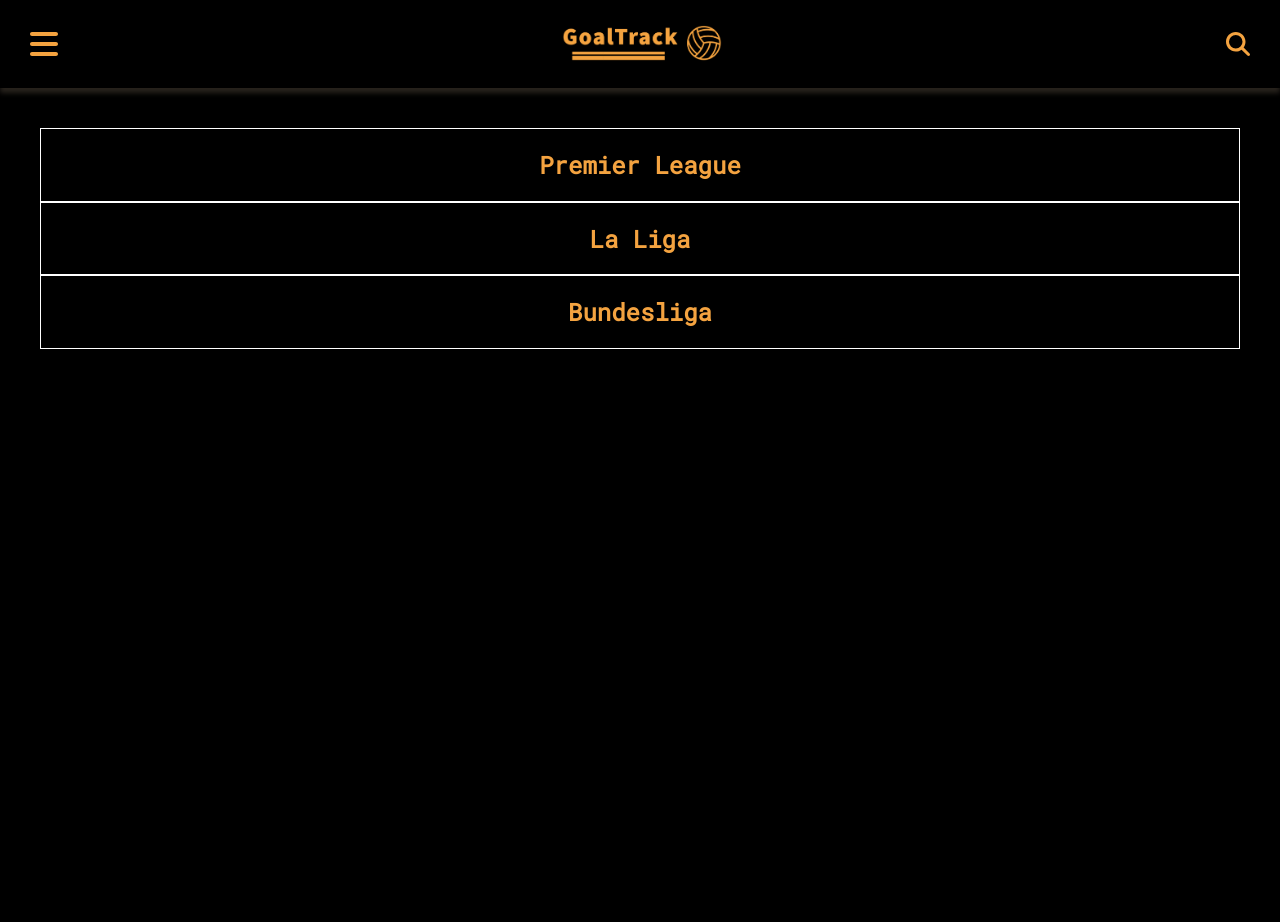
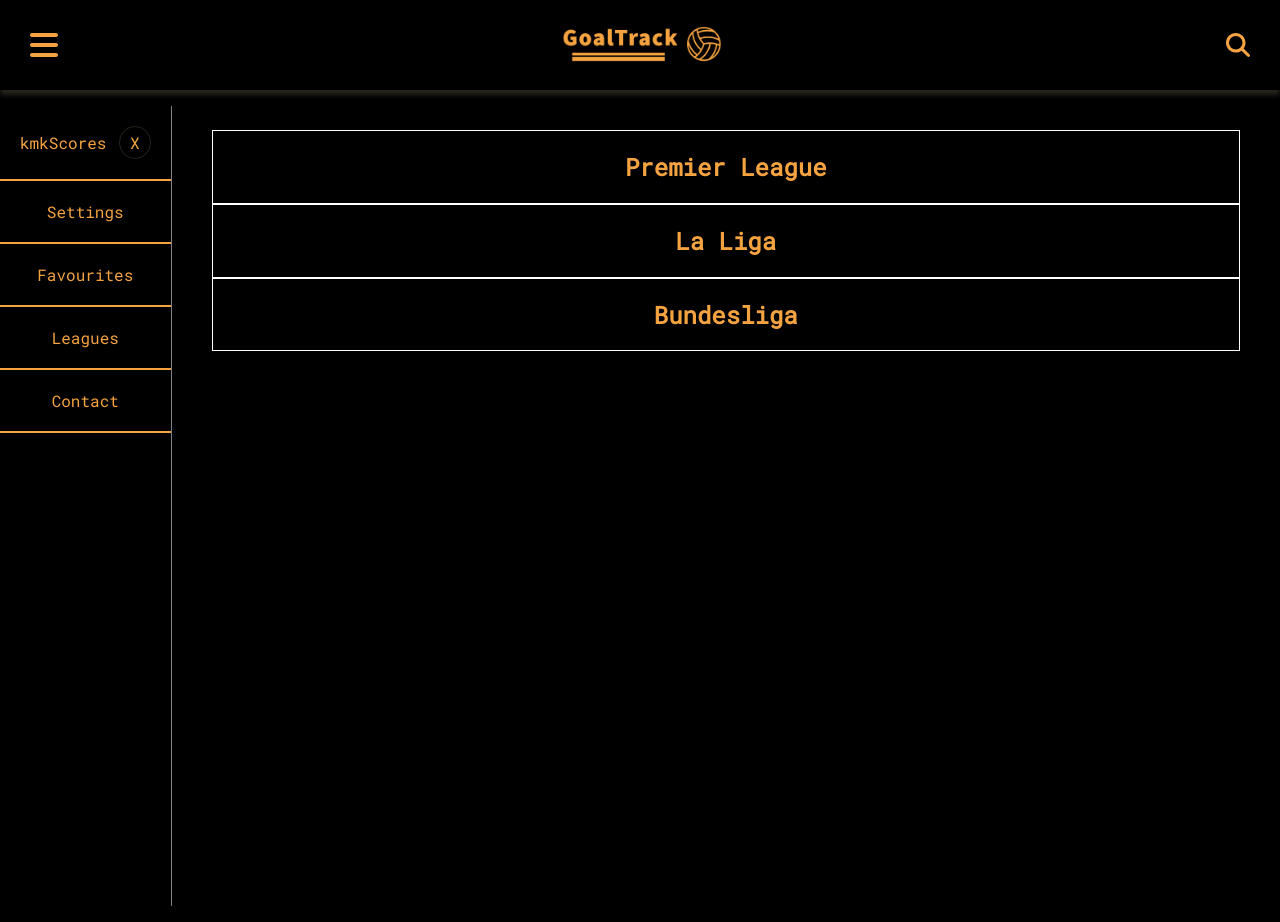
Before and after one commit to kyljmk/goaltrack, a React (Create React App) app in the folder kmkscores/: page / in a window 1280 px wide. Before the commit the page ends 800 px from the top, so only its background shows below. Built offline with nearby package versions, Linux system fonts and the light colour scheme.

Commit message:
Add Header Component

```diff
--- a/kmkscores/src/Types.tsx
+++ b/kmkscores/src/Types.tsx
@@ -256,3 +256,8 @@ export type Score = {
 export interface IDailyLeagueProps {
   fixtures: DailyFixture[];
 }
+
+export interface IMenuProps {
+  closeMenu: Dispatch<SetStateAction<boolean>>;
+  dropdown: boolean;
+}
--- a/kmkscores/src/components/Header.tsx
+++ b/kmkscores/src/components/Header.tsx
@@ -3,59 +3,19 @@ import "../styles/Header.css";
 import { FontAwesomeIcon } from "@fortawesome/react-fontawesome";
 import { faBars, faMagnifyingGlass } from "@fortawesome/free-solid-svg-icons";
 import { useNavigate } from "react-router-dom";
+import Menu from "./Menu";
 
 function Header() {
-  const [openMenu, setOpenMenu] = useState<boolean>(false);
+  const [menu, setMenu] = useState<boolean>(false);
   const handleOpen = () => {
-    setOpenMenu(true);
+    setMenu(true);
   };
-  const handleClose = () => {
-    setOpenMenu(false);
-  };
+
   const navigate = useNavigate();
 
   return (
     <div className="header">
-      {openMenu && (
-        <ul className="header-dropdown">
-          <li onClick={handleClose} className="header-dropdown-container">
-            <span className="header-dropdown-title">kmkScores</span>
-            <span className="header-dropdown-escape">X</span>
-          </li>
-          <li
-            onClick={() => {
-              navigate("/settings");
-            }}
-            className="header-dropdown-item"
-          >
-            Settings
-          </li>
-          <li
-            onClick={() => {
-              navigate("/favourites");
-            }}
-            className="header-dropdown-item"
-          >
-            Favourites
-          </li>
-          <li
-            onClick={() => {
-              navigate("/leagues");
-            }}
-            className="header-dropdown-item"
-          >
-            Leagues
-          </li>
-          <li
-            onClick={() => {
-              navigate("/contact");
-            }}
-            className="header-dropdown-item"
-          >
-            Contact
-          </li>
-        </ul>
-      )}
+      {menu && <Menu closeMenu={setMenu} dropdown={true} />}
       <FontAwesomeIcon
         className="header-menuIcon"
         onClick={handleOpen}
--- /dev/null
+++ b/kmkscores/src/components/Menu.tsx
@@ -0,0 +1,54 @@
+import React from "react";
+import { useNavigate } from "react-router-dom";
+import { IMenuProps } from "../Types";
+import "../styles/Menu.css";
+
+function Menu({ closeMenu, dropdown }: IMenuProps) {
+  const handleClose = () => {
+    closeMenu(false);
+  };
+  const navigate = useNavigate();
+
+  return (
+    <ul className={dropdown ? "header-dropdown" : "menu"}>
+      <li onClick={handleClose} className="header-dropdown-container">
+        <span className="header-dropdown-title">kmkScores</span>
+        <span className="header-dropdown-escape">X</span>
+      </li>
+      <li
+        onClick={() => {
+          navigate("/settings");
+        }}
+        className="header-dropdown-item"
+      >
+        Settings
+      </li>
+      <li
+        onClick={() => {
+          navigate("/favourites");
+        }}
+        className="header-dropdown-item"
+      >
+        Favourites
+      </li>
+      <li
+        onClick={() => {
+          navigate("/leagues");
+        }}
+        className="header-dropdown-item"
+      >
+        Leagues
+      </li>
+      <li
+        onClick={() => {
+          navigate("/contact");
+        }}
+        className="header-dropdown-item"
+      >
+        Contact
+      </li>
+    </ul>
+  );
+}
+
+export default Menu;
--- a/kmkscores/src/screens/Game.tsx
+++ b/kmkscores/src/screens/Game.tsx
@@ -12,7 +12,7 @@ import { useApiGetGame } from "../hooks/UseApi";
 function Game() {
   const fixtureId: number = useLocation().state.id;
   const [options, setOptions] = useState<number>(0);
-  const { fixtureDetails, loading } = useApiGetGame(fixtureId);
+  const { fixtureDetails, loading } = useApiGetGame(868141);
 
   const {
     home,
--- a/kmkscores/src/screens/Home.tsx
+++ b/kmkscores/src/screens/Home.tsx
@@ -1,14 +1,16 @@
 import { useEffect, useState } from "react";
 import DailyLeague from "../components/DailyLeague";
 import Header from "../components/Header";
-import LiveScore from "../components/LiveScore";
+import Menu from "../components/Menu";
 import { useApiGetDailyLeague } from "../hooks/UseApi";
 import useInfo from "../hooks/UseInfo";
+import "../styles/Home.css";
 import { DailyFixture, InfoContextType } from "../Types";
 
 function Home() {
   const today: Date = new Date();
   const dateString: string = today.toISOString().split("T")[0];
+  const [menu, setMenu] = useState<boolean>(true);
 
   const { daysFixtures, loading } = useApiGetDailyLeague(dateString);
   const leagueElements = daysFixtures.map((league: DailyFixture[]) => {
@@ -20,7 +22,10 @@ function Home() {
   return (
     <div className="App">
       <Header />
-      <div className="livescoreContainer">{leagueElements}</div>
+      <div className="menu-container">
+        <Menu closeMenu={setMenu} dropdown={false} />
+        <div className="livescoreContainer">{leagueElements}</div>
+      </div>
     </div>
   );
 }
--- a/kmkscores/src/styles/Game.css
+++ b/kmkscores/src/styles/Game.css
@@ -31,8 +31,11 @@
 
 .game-home-logo,
 .game-away-logo {
-  width: 70px;
+  width: 100px;
   margin-bottom: 10px;
+  background-color: #28231d;
+  border-radius: 15px;
+  padding: 5px;
 }
 
 .game-info {
@@ -50,7 +53,7 @@
 }
 
 .game-info-score {
-  font-size: 20px;
+  font-size: 30px;
 }
 
 .game-info-minutes {
--- a/kmkscores/src/styles/Header.css
+++ b/kmkscores/src/styles/Header.css
@@ -7,51 +7,8 @@
   padding: 0 30px;
   position: relative;
   top: 0;
+  height: 90px;
   box-shadow: 0px 5px 5px #28231d;
-}
-
-.header-dropdown {
-  position: absolute;
-  margin-left: -30px;
-  list-style-type: none;
-  padding: 0;
-  border: 1px solid grey;
-  width: 200px;
-  height: 100vh;
-  background-color: #28231d;
-  top: -15px;
-}
-
-.header-dropdown-container {
-  padding: 20px;
-  border-bottom: 2px solid #f4a340;
-  display: flex;
-  justify-content: space-between;
-  align-items: center;
-}
-
-.header-dropdown-escape {
-  padding: 5px 10px;
-  border-radius: 20px;
-  border: solid 1px #28231d;
-  cursor: pointer;
-}
-
-.header-dropdown-escape:hover {
-  padding: 5px 10px;
-  border-radius: 20px;
-  border: 1px solid goldenrod;
-}
-
-.header-dropdown-item {
-  padding: 20px;
-  border-bottom: 2px solid #f4a340;
-  cursor: pointer;
-}
-
-.header-dropdown-item:hover {
-  border-bottom: 2px solid #f4a340;
-  background-color: black;
 }
 
 .header-menuIcon {
--- /dev/null
+++ b/kmkscores/src/styles/Home.css
@@ -0,0 +1,4 @@
+.menu-container {
+  display: flex;
+  width: 100%;
+}
--- /dev/null
+++ b/kmkscores/src/styles/Menu.css
@@ -0,0 +1,64 @@
+.header-dropdown {
+  position: absolute;
+  margin-left: -30px;
+  list-style-type: none;
+  padding: 0;
+  border: 1px solid grey;
+  width: 200px;
+  height: 100vh;
+  background-color: #28231d;
+  top: -15px;
+}
+
+@media (min-width: 601px) {
+  .header-dropdown {
+    display: none;
+  }
+}
+
+.menu {
+  list-style-type: none;
+  padding: 0;
+  border-right: 1px solid grey;
+  width: 200px;
+  height: 100vh;
+  background-color: black;
+}
+
+@media (max-width: 600px) {
+  .menu {
+    display: none;
+  }
+}
+
+.header-dropdown-container {
+  padding: 20px;
+  border-bottom: 2px solid #f4a340;
+  display: flex;
+  justify-content: space-between;
+  align-items: center;
+}
+
+.header-dropdown-escape {
+  padding: 5px 10px;
+  border-radius: 20px;
+  border: solid 1px #28231d;
+  cursor: pointer;
+}
+
+.header-dropdown-escape:hover {
+  padding: 5px 10px;
+  border-radius: 20px;
+  border: 1px solid goldenrod;
+}
+
+.header-dropdown-item {
+  padding: 20px;
+  border-bottom: 2px solid #f4a340;
+  cursor: pointer;
+}
+
+.header-dropdown-item:hover {
+  border-bottom: 2px solid #f4a340;
+  background-color: #28231d;
+}
```
